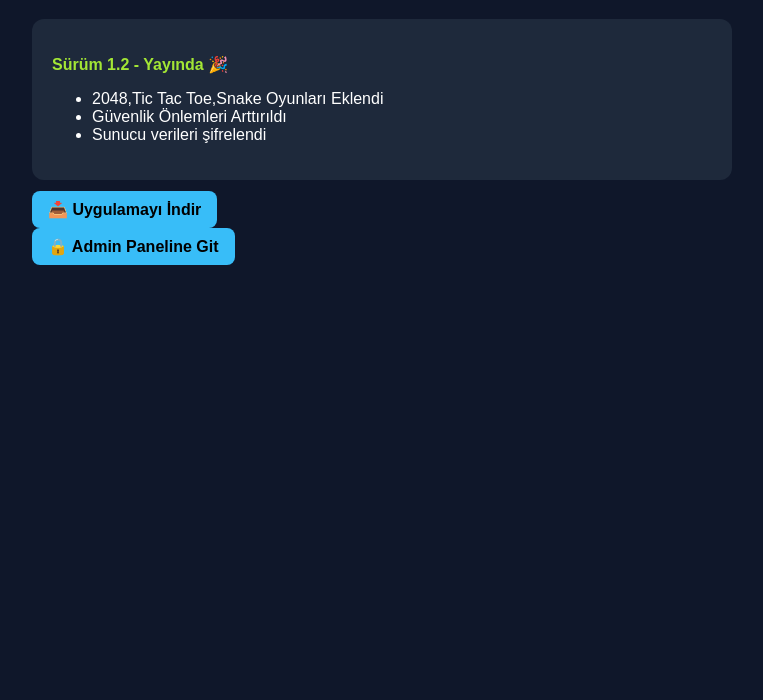
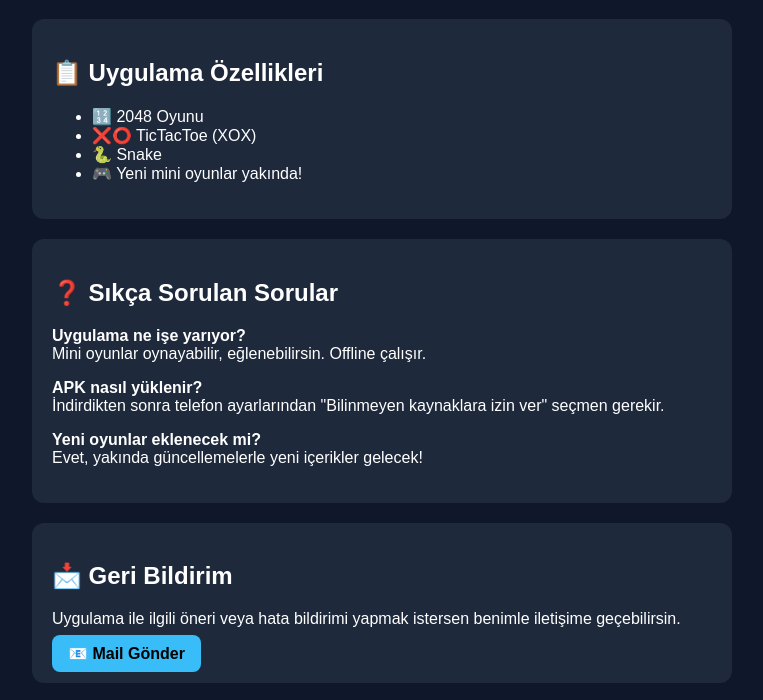
Before and after one commit to Tprk88/LuksApp, a plain HTML site: page index.html in a window 1280 px wide. Shown: the part 90-790 px from the top of the page, without its empty margins (258-1021 px from the left). Drawn offline with Linux system fonts and the light colour scheme.

Commit message:
Update index.html

```diff
--- a/index.html
+++ b/index.html
@@ -16,6 +16,27 @@
 <body>
   <div class="container">
     <h1>📱 LuksApp - Son Güncellemeler</h1>
+      <section class="card">
+    <h2>📋 Uygulama Özellikleri</h2>
+    <ul>
+      <li>🔢 2048 Oyunu</li>
+      <li>❌⭕ TicTacToe (XOX)</li>
+      <li>🐍 Snake</li>
+      <li>🎮 Yeni mini oyunlar yakında!</li>
+    </ul>
+  </section>
+  <section class="card">
+    <h2>❓ Sıkça Sorulan Sorular</h2>
+    <p><strong>Uygulama ne işe yarıyor?</strong><br>Mini oyunlar oynayabilir, eğlenebilirsin. Offline çalışır.</p>
+    <p><strong>APK nasıl yüklenir?</strong><br>İndirdikten sonra telefon ayarlarından "Bilinmeyen kaynaklara izin ver" seçmen gerekir.</p>
+    <p><strong>Yeni oyunlar eklenecek mi?</strong><br>Evet, yakında güncellemelerle yeni içerikler gelecek!</p>
+  </section>
+  <section class="card">
+    <h2>📩 Geri Bildirim</h2>
+    <p>Uygulama ile ilgili öneri veya hata bildirimi yapmak istersen benimle iletişime geçebilirsin.</p>
+    <a href="mailto:tprkcreator@gmail.com" class="button">📧 Mail Gönder</a>
+  </section>
+
     <div class="card">
       <p class="version" id="version">Yükleniyor...</p>
       <ul id="changelog"></ul>
@@ -41,5 +62,9 @@
         document.getElementById('version').innerText = 'Veri alınamadı';
       });
   </script>
+    <footer style="margin-top:40px; text-align:center;">
+    <a href="admin.html" style="color:#555; font-size:12px;">Admin</a>
+  </footer>
+
 </body>
 </html>
```
